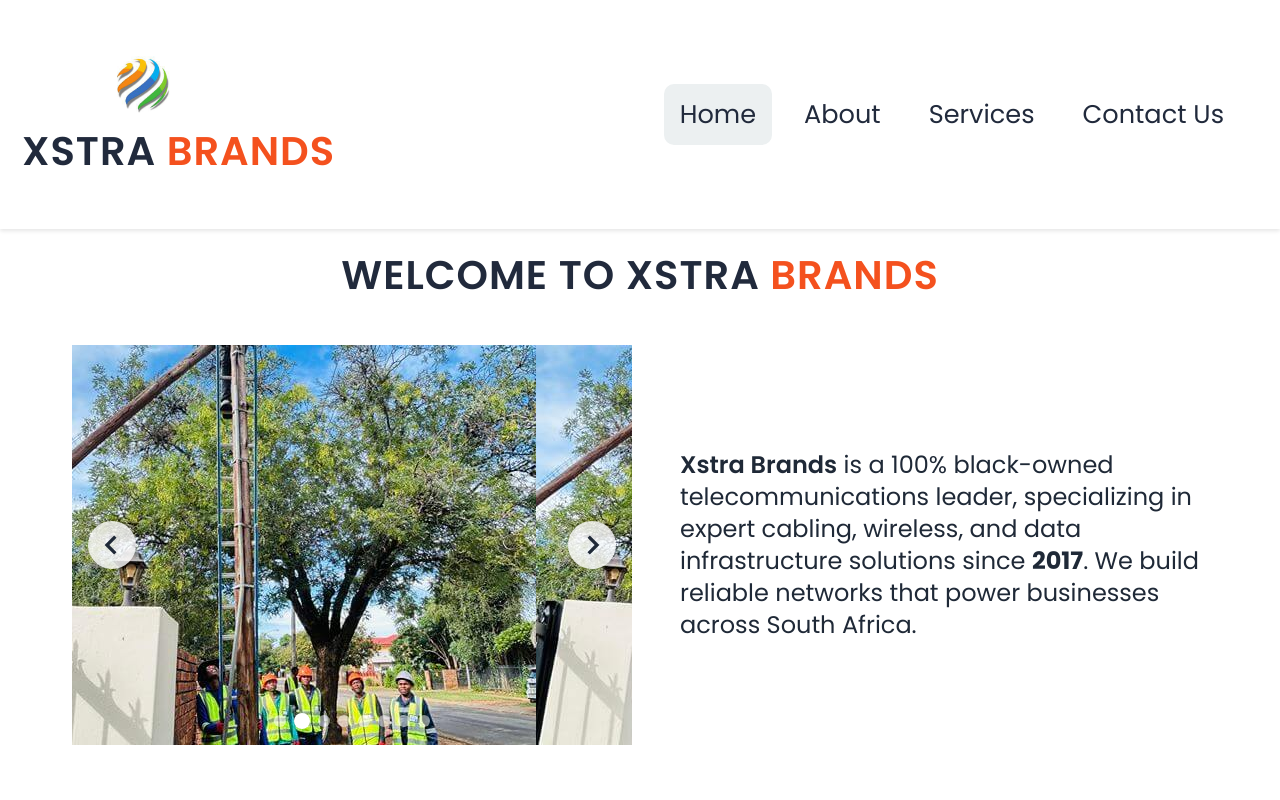
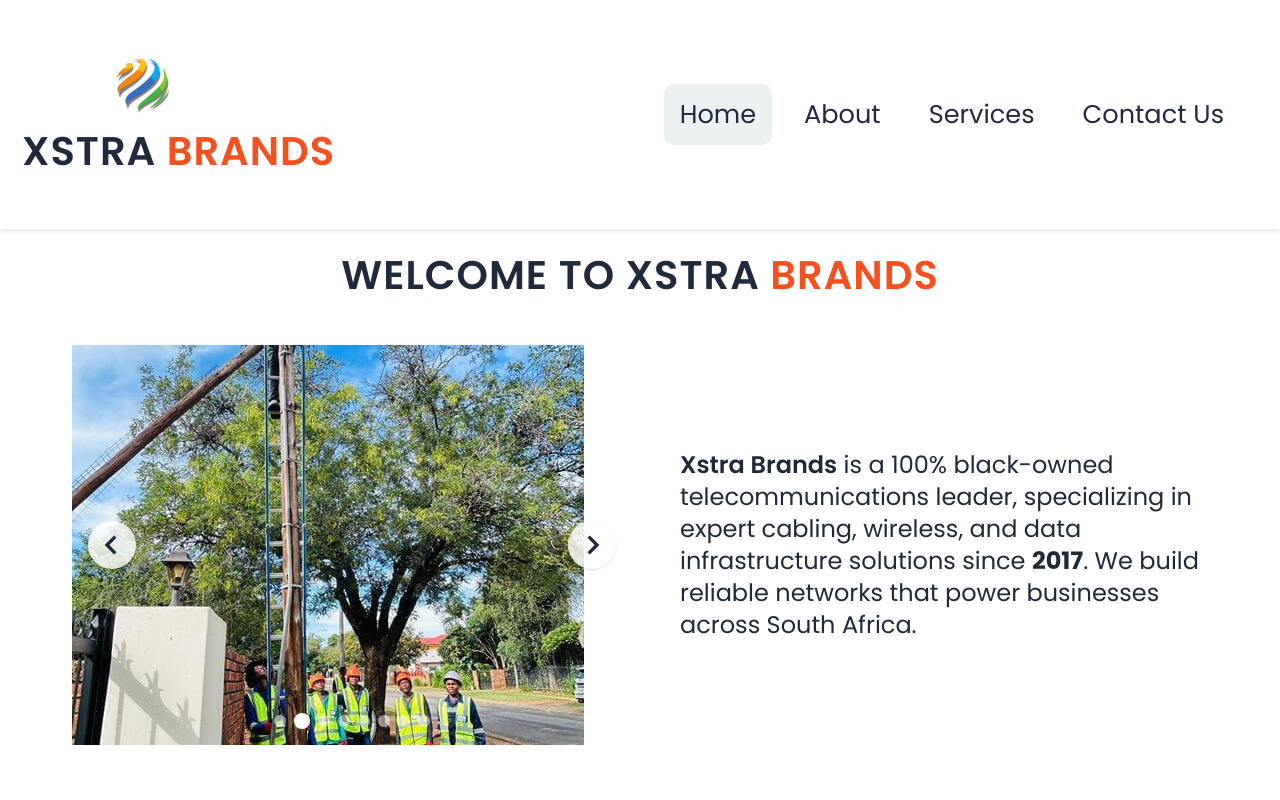
Before and after one commit to TUTSLP123/xstrabrandsWebsite, a React (Vite) app: page / in a window 1280 px wide. Shown: the top 800 px of the page. Built offline with nearby package versions, Linux system fonts and the light colour scheme.

Commit message:
Fix carousel image display and sizing

```diff
--- a/src/components/Carousel.jsx
+++ b/src/components/Carousel.jsx
@@ -25,7 +25,11 @@
         className="flex transition-transform ease-out duration-500"
         style={{ transform: `translateX(-${curr * 100}%)` }}
       >
-        {slides}
+        {slides.map((slide, i) => (
+          <div key={i} className="w-full flex-shrink-0 h-full">
+            {slide}
+          </div>
+        ))}
       </div>
       {/*Puts the buttons on top at the Carousel*/}
       <div
```
